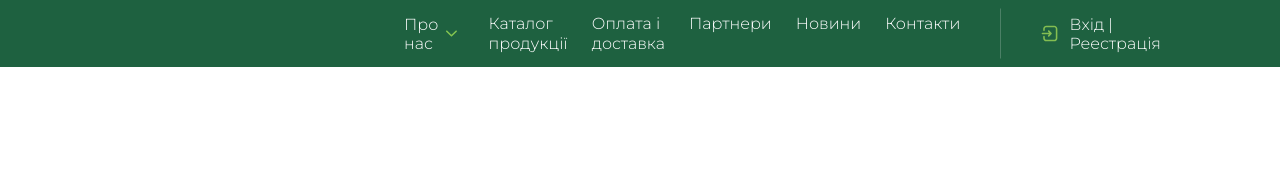
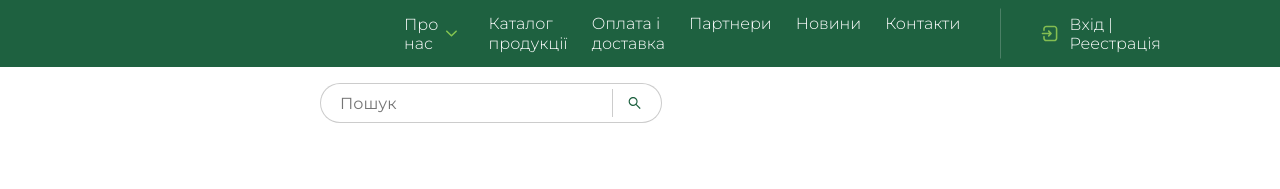
Before and after one commit to gracebir/catalog-app, a React (Create React App) app: page / in a window 1280 px wide. Shown: the top 189 px of the page. Built offline with nearby package versions, Linux system fonts and the light colour scheme.

Commit message:
done with search input

```diff
--- a/src/App.tsx
+++ b/src/App.tsx
@@ -1,9 +1,21 @@
+import styled from "styled-components";
 import Navbar from "./components/Navbar";
+import Searchinput from "./components/Searchinput";
+
+const Main = styled.main`
+  margin: 0 auto;
+  width: 50%;
+  padding: 1rem 0;
+`
 
 function App() {
   return (
     <>
       <Navbar/>
+      <Main>
+      <Searchinput/>
+      </Main>
+
     </>
   );
 }
--- /dev/null
+++ b/src/components/Searchinput/Searchstyled.tsx
@@ -0,0 +1,29 @@
+import styled from "styled-components";
+import { AiOutlineSearch } from 'react-icons/ai'
+export const SearchinputContainer = styled.div`
+    width: 21.375em;
+    height: 2.5em;
+    padding: 0 1.1875rem;
+    border: 1px solid rgba(0, 0, 0, 0.2);
+    border-radius: 90px;
+    display: flex;
+    gap: .875rem;
+    align-items: center;
+    background-color: var(--color-white);
+
+`
+
+export const Input = styled.input`
+    font-size: 1rem;
+    font-family: 'Montserrat', sans-serif;
+    width: 16.925em;
+    border: none;
+    outline: none;
+`
+
+export const Searchicon = styled(AiOutlineSearch)`
+    color: var(--color-dark-green);
+    cursor: pointer;
+`
+
+export const Searchline = styled.img``
--- /dev/null
+++ b/src/components/Searchinput/index.tsx
@@ -0,0 +1,13 @@
+import { Input, Searchicon, SearchinputContainer, Searchline } from "./Searchstyled"
+import SearchLine from '../../assets/line1.svg'
+const Searchinput = () => {
+  return (
+    <SearchinputContainer>
+      <Input placeholder="Пошук"/>
+      <Searchline src={SearchLine}/>
+      <Searchicon/>
+    </SearchinputContainer>
+  )
+}
+
+export default Searchinput
```
Also changed, not shown: src/assets/line1.svg (added).
